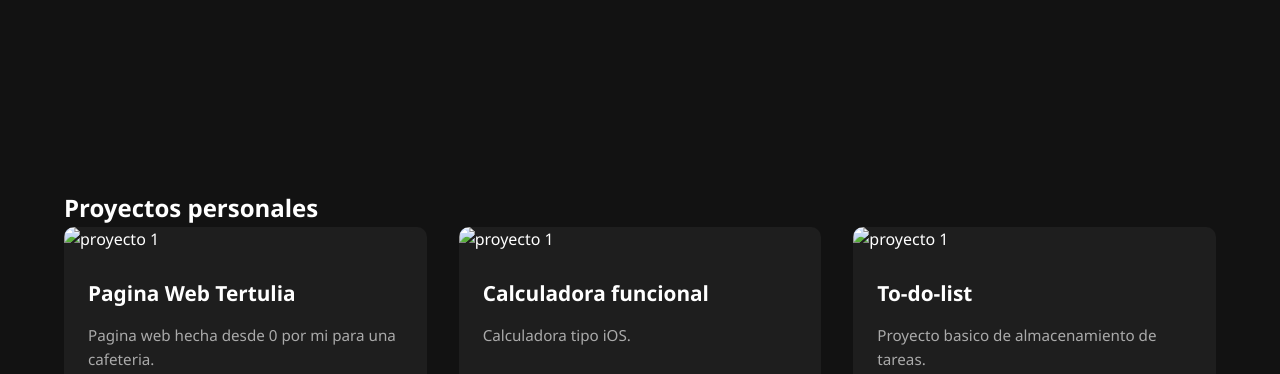
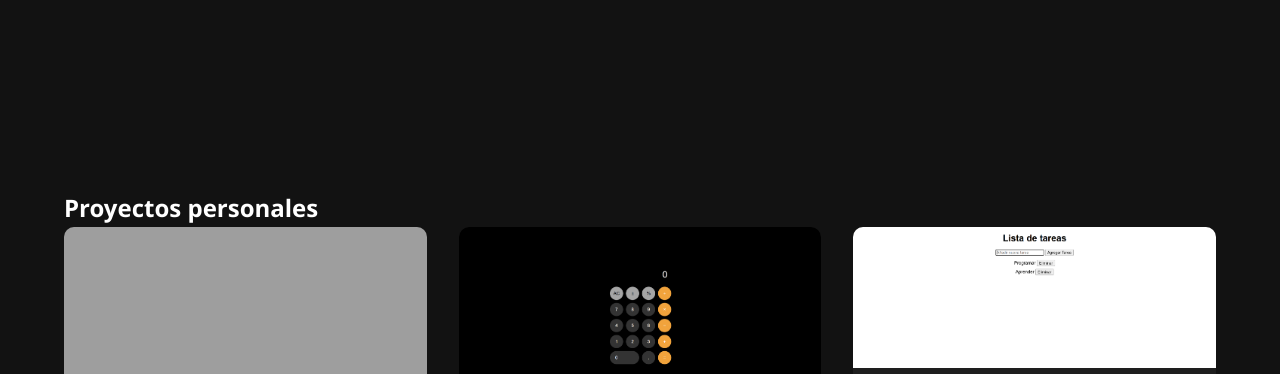
Before and after one commit to maxi0806/portfolio, a plain HTML site: page index.html in a window 1280 px wide. Shown: the part 426-800 px from the top of the page. Drawn offline with Linux system fonts and the light colour scheme; the site is published under a folder, as on GitHub Pages, so addresses that start at the root find nothing.

Commit message:
imagenes cargadas

```diff
--- a/index.html
+++ b/index.html
@@ -41,7 +41,7 @@
                         <a href="https://github.com/maxi0806" target="_blank"><i class="fab fa-github"></i></a>
                         <a href="https://www.linkedin.com/in/m%C3%A1ximo-urrutia-24a250317/?trk=public-profile-join-page" target="_blank"><i class="fab fa-linkedin"></i></a>
                     </div>
-                    <a href="/pages/contacto.html" class="btn">Contactame</a>
+                    <a href="contacto.html" class="btn">Contactame</a>
                 </div>
             </div>
         </section>
@@ -51,7 +51,7 @@
             <div class="projects-container">
                 <div class="project-card">
                     <div class="project-img">
-                        <img src="/img/Captura de pantalla 2025-06-06 190837.png" alt="proyecto 1">
+                        <img src="img/Captura de pantalla 2025-06-06 190837.png" alt="proyecto 1">
                     </div>
                     <div class="project-info">
                         <h3>Pagina Web Tertulia</h3>
@@ -71,7 +71,7 @@
 
                 <div class="project-card">
                     <div class="project-img">
-                        <img src="/img/Captura de pantalla 2025-07-16 121649.png" alt="proyecto 1">
+                        <img src="img/Captura de pantalla 2025-07-16 121649.png" alt="proyecto 1">
                     </div>
                     <div class="project-info">
                         <h3>Calculadora funcional</h3>
@@ -91,7 +91,7 @@
 
                 <div class="project-card">
                     <div class="project-img">
-                        <img src="/img/Captura de pantalla 2025-07-17 185224.png" alt="proyecto 1">
+                        <img src="img/Captura de pantalla 2025-07-17 185224.png" alt="proyecto 1">
                     </div>
                     <div class="project-info">
                         <h3>To-do-list</h3>
```
